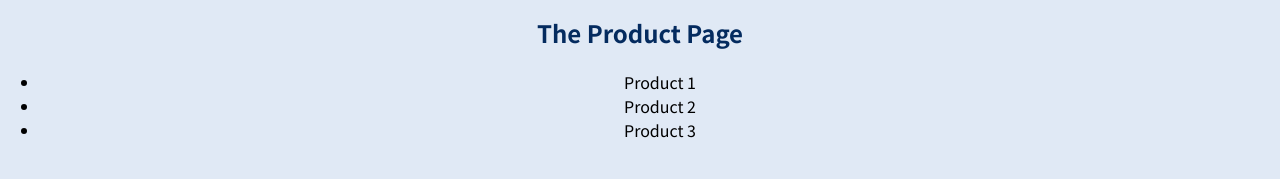
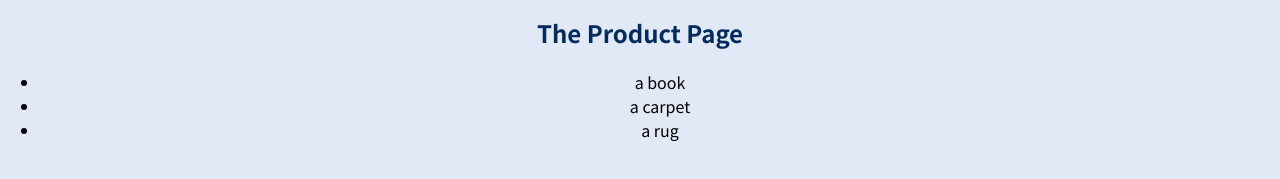
Before and after one commit to matherton/ReactCGSection20, a JavaScript app: page /products in a window 1280 px wide. Shown: the part 177-356 px from the top of the page. Built offline with nearby package versions, Linux system fonts and the light colour scheme.

Commit message:
updated list of products and added a return to Products.js

```diff
--- a/src/pages/ProductDetail.js
+++ b/src/pages/ProductDetail.js
@@ -1,7 +1,9 @@
 const ProductDetail = () => {
-  <section>
-    <h1>Product Detail</h1>
-  </section>;
+  return (
+    <section>
+      <h1>Product Detail</h1>
+    </section>
+  );
 };
 
 export default ProductDetail;
--- a/src/pages/Products.js
+++ b/src/pages/Products.js
@@ -3,9 +3,9 @@ const Product = () => {
     <section>
       <h1>The Product Page</h1>
       <ul>
-        <li>Product 1</li>
-        <li>Product 2</li>
-        <li>Product 3</li>
+        <li>a book</li>
+        <li>a carpet</li>
+        <li>a rug</li>
       </ul>
     </section>
   );
```
Also changed, not shown: 1 other file (tests, documents, lock files or other folders).
